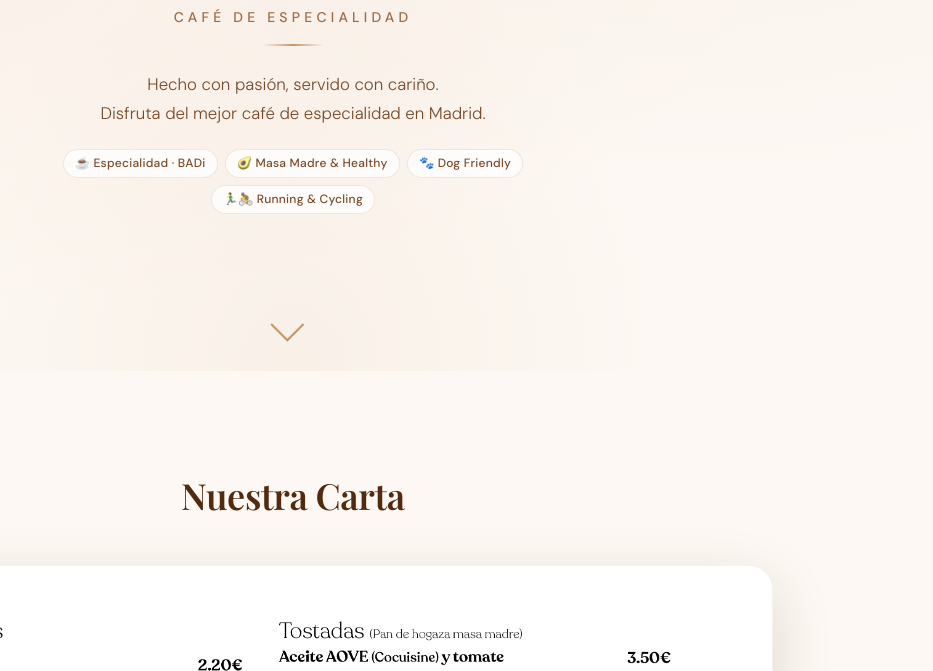
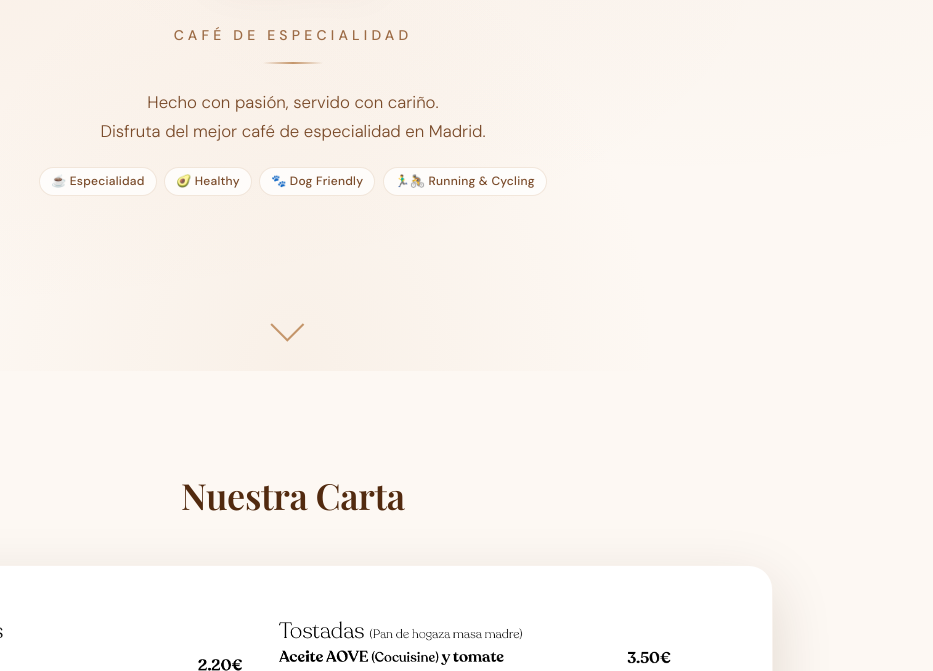
Before and after one commit to pabloduque0/95cafe, a plain HTML site: page index.html in a window 1280 px wide. Shown: the part 429-1100 px from the top of the page, without its empty margins (347-1280 px from the left). Drawn offline with nearby package versions, Linux system fonts and the light colour scheme.

Commit message:
Simplify hero tags to Especialidad and Healthy

```diff
--- a/index.html
+++ b/index.html
@@ -38,7 +38,7 @@
     <link rel="preconnect" href="https://fonts.googleapis.com">
     <link rel="preconnect" href="https://fonts.gstatic.com" crossorigin>
     <link href="https://fonts.googleapis.com/css2?family=DM+Sans:ital,opsz,wght@0,9..40,300;0,9..40,400;0,9..40,500;0,9..40,700;1,9..40,400&family=Playfair+Display:wght@400;600;700&display=swap" rel="stylesheet">
-    <link rel="stylesheet" href="index.css?v=20261123a">
+    <link rel="stylesheet" href="index.css?v=20261123b">
 
     <!-- Schema.org Structured Data for Search Engines & LLMs (Gemini, ChatGPT, Claude) -->
     <script type="application/ld+json">
@@ -321,8 +321,8 @@
                 <div class="divider"></div>
                 <p class="hero-subtitle" data-i18n-html="hero.subtitle">Hecho con pasión, servido con cariño.<br>Disfruta del mejor café de especialidad en Madrid.</p>
                 <ul class="hero-pills" aria-label="Características de 95 Café">
-                    <li class="hero-pill" data-i18n="hero.pillCoffee">☕ Especialidad · BADi</li>
-                    <li class="hero-pill" data-i18n="hero.pillHealthy">🥑 Masa Madre &amp; Healthy</li>
+                    <li class="hero-pill" data-i18n="hero.pillCoffee">☕ Especialidad</li>
+                    <li class="hero-pill" data-i18n="hero.pillHealthy">🥑 Healthy</li>
                     <li class="hero-pill" data-i18n="hero.pillDog">🐾 Dog Friendly</li>
                     <li class="hero-pill" data-i18n="hero.pillSport">🏃‍♂️🚴 Running &amp; Cycling</li>
                 </ul>
@@ -561,6 +561,6 @@
         </div>
     </footer>
 
-    <script src="index.js?v=20261123a"></script>
+    <script src="index.js?v=20261123b"></script>
 </body>
 </html>
--- a/index.js
+++ b/index.js
@@ -7,8 +7,8 @@ const TRANSLATIONS = {
         'page.title': '95 Café — Café de Especialidad en Madrid',
         'hero.tagline': 'Café de Especialidad',
         'hero.subtitle': 'Hecho con pasión, servido con cariño.<br>Disfruta del mejor café de especialidad en Madrid.',
-        'hero.pillCoffee': '☕ Especialidad · BADi',
-        'hero.pillHealthy': '🥑 Masa Madre & Healthy',
+        'hero.pillCoffee': '☕ Especialidad',
+        'hero.pillHealthy': '🥑 Healthy',
         'hero.pillDog': '🐾 Dog Friendly',
         'hero.pillSport': '🏃‍♂️🚴 Running & Cycling',
         'hero.scrollAria': 'Ir a la carta',
@@ -47,8 +47,8 @@ const TRANSLATIONS = {
         'page.title': '95 Café — Specialty Coffee in Madrid',
         'hero.tagline': 'Specialty Coffee',
         'hero.subtitle': 'Crafted with passion, served with love.<br>Enjoy the best specialty coffee experience in Madrid.',
-        'hero.pillCoffee': '☕ Specialty · BADi',
-        'hero.pillHealthy': '🥑 Sourdough & Healthy',
+        'hero.pillCoffee': '☕ Specialty',
+        'hero.pillHealthy': '🥑 Healthy',
         'hero.pillDog': '🐾 Dog Friendly',
         'hero.pillSport': '🏃‍♂️🚴 Running & Cycling',
         'hero.scrollAria': 'Scroll to menu',
```
